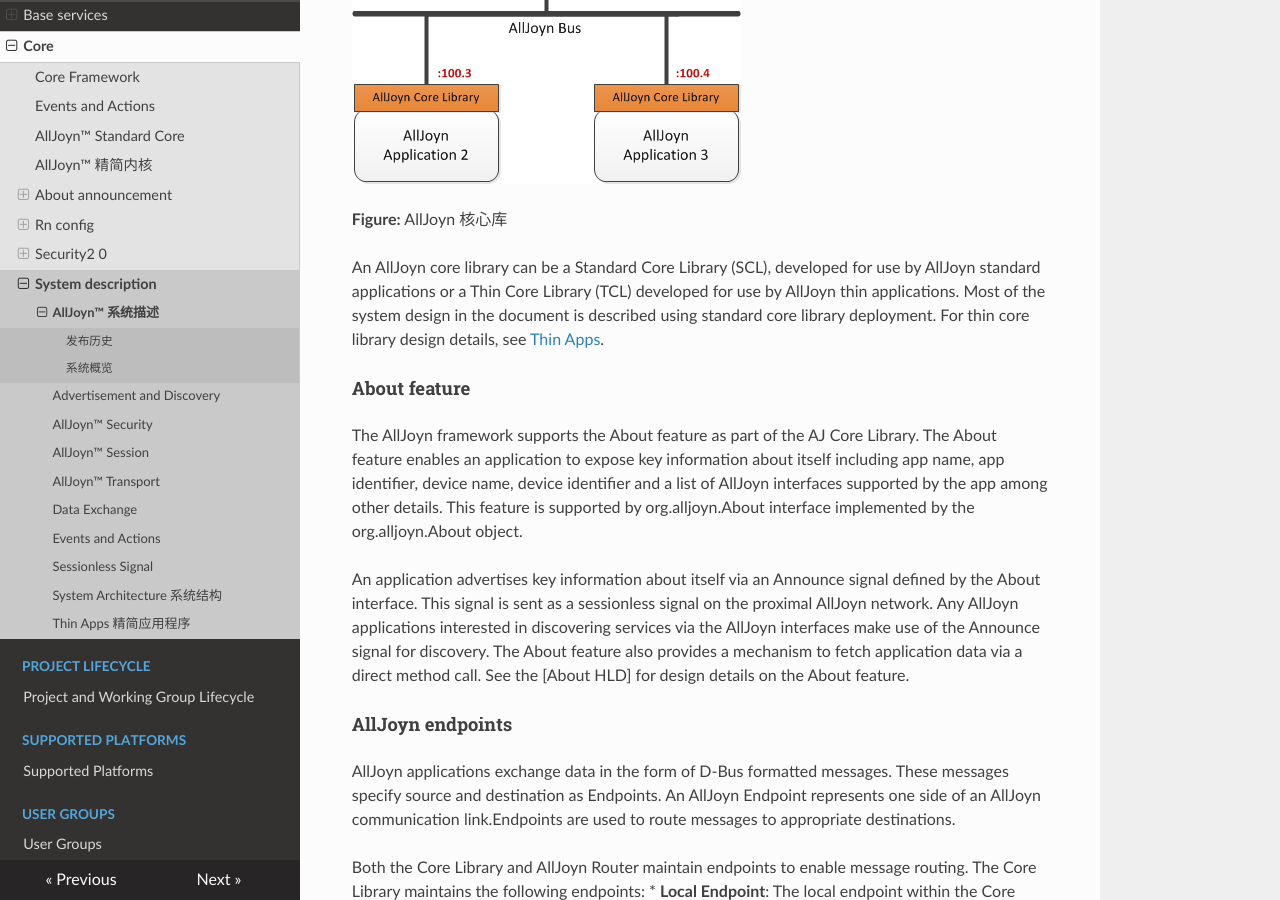
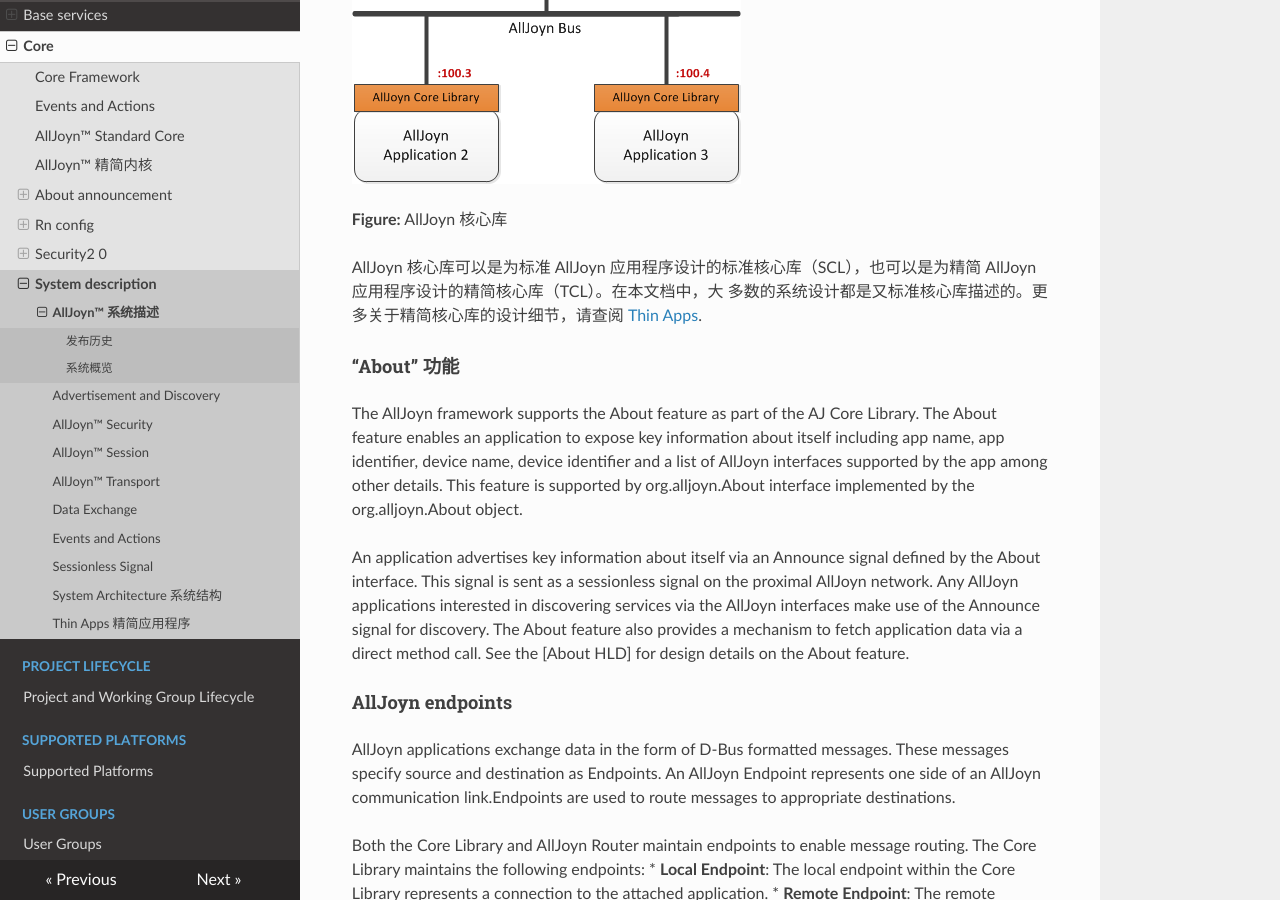
Before and after one commit to smart-conn/alljoyn-zh, an MkDocs documentation site: the page built from docs/learn/core/system-description/index.md, in a window 1280 px wide and 900 px high, scrolled down 11476 px. Built offline with MkDocs 1.6.1, drawn with Linux system fonts in a browser that asks for light colours; nearby versions of some CDN libraries.

Commit message:
Update index.md

```diff
--- a/docs/learn/core/system-description/index.md
+++ b/docs/learn/core/system-description/index.md
@@ -270,16 +270,10 @@ AllJoyn 核心库将 AllJoyn 总线功能展示给 AllJoyn 应用程序。 每
 
 **Figure:** AllJoyn 核心库
 
+AllJoyn 核心库可以是为标准 AllJoyn 应用程序设计的标准核心库（SCL），也可以是为精简 AllJoyn 应用程序设计的精简核心库（TCL）。在本文档中，大
+多数的系统设计都是又标准核心库描述的。更多关于精简核心库的设计细节，请查阅 [Thin Apps][thin-apps].
 
-
-An AllJoyn core library can be a Standard Core Library (SCL),
-developed for use by AllJoyn standard applications or a
-Thin Core Library (TCL) developed for use by AllJoyn thin
-applications. Most of the system design in the document
-is described using standard core library deployment.
-For thin core library design details, see [Thin Apps][thin-apps].
-
-#### About feature
+#### “About” 功能
 
 The AllJoyn framework supports the About feature as part
 of the AJ Core Library. The About feature enables an application
```
